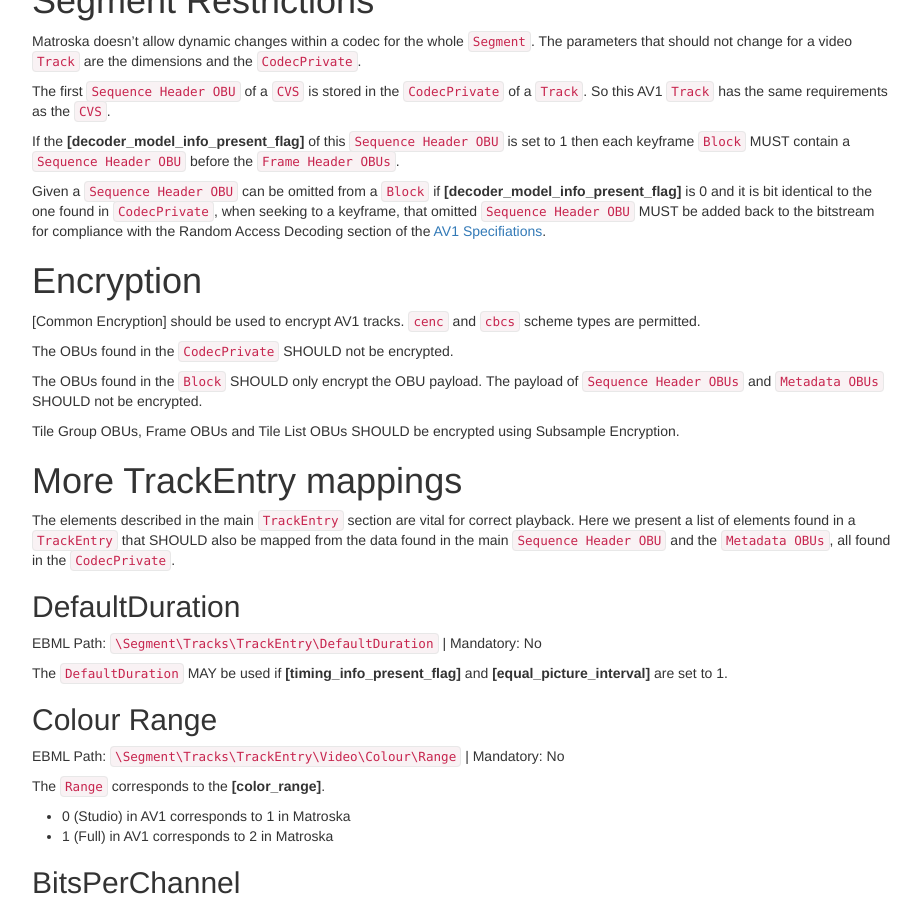
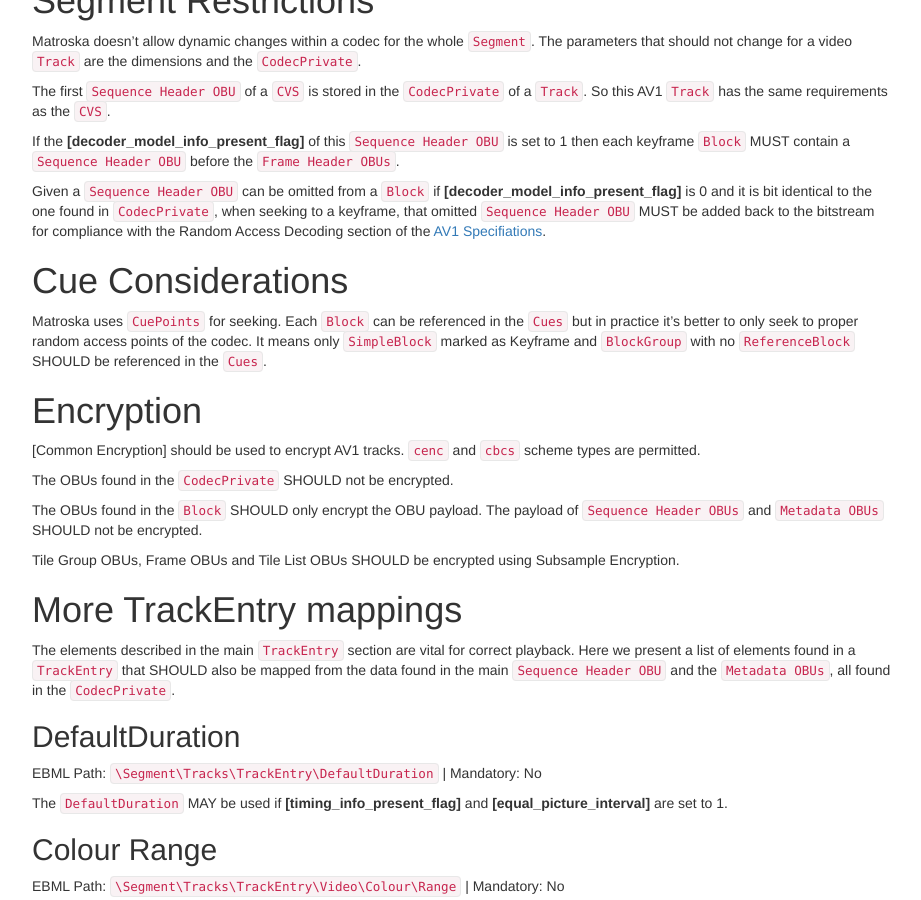
Before and after one commit to ietf-wg-cellar/matroska-specification, a Jekyll site: the page built from codec/av1.md, in a window 1280 px wide and 900 px high, scrolled down 2828 px. Shown: the whole window, without its empty margins (273-1194 px from the left). Built offline with Jekyll 4.4.1, drawn with Linux system fonts in a browser that asks for light colours; our own code applies the rules of GitHub Pages for plain Markdown files.

Commit message:
av1: add Cues guideline

```diff
--- a/codec/av1.md
+++ b/codec/av1.md
@@ -113,6 +113,11 @@
 If the __[decoder_model_info_present_flag]__ of this `Sequence Header OBU` is set to 1 then each keyframe `Block` MUST contain a `Sequence Header OBU` before the `Frame Header OBUs`.
 
 Given a `Sequence Header OBU` can be omitted from a `Block` if __[decoder_model_info_present_flag]__ is 0 and it is bit identical to the one found in `CodecPrivate`, when seeking to a keyframe, that omitted `Sequence Header OBU` MUST be added back to the bitstream for compliance with the Random Access Decoding section of the [AV1 Specifiations](#av1-specifications).
+
+
+# Cue Considerations
+
+Matroska uses `CuePoints` for seeking. Each `Block` can be referenced in the `Cues` but in practice it's better to only seek to proper random access points of the codec. It means only `SimpleBlock` marked as Keyframe and `BlockGroup` with no `ReferenceBlock` SHOULD be referenced in the `Cues`.
 
 
 # Encryption
```
